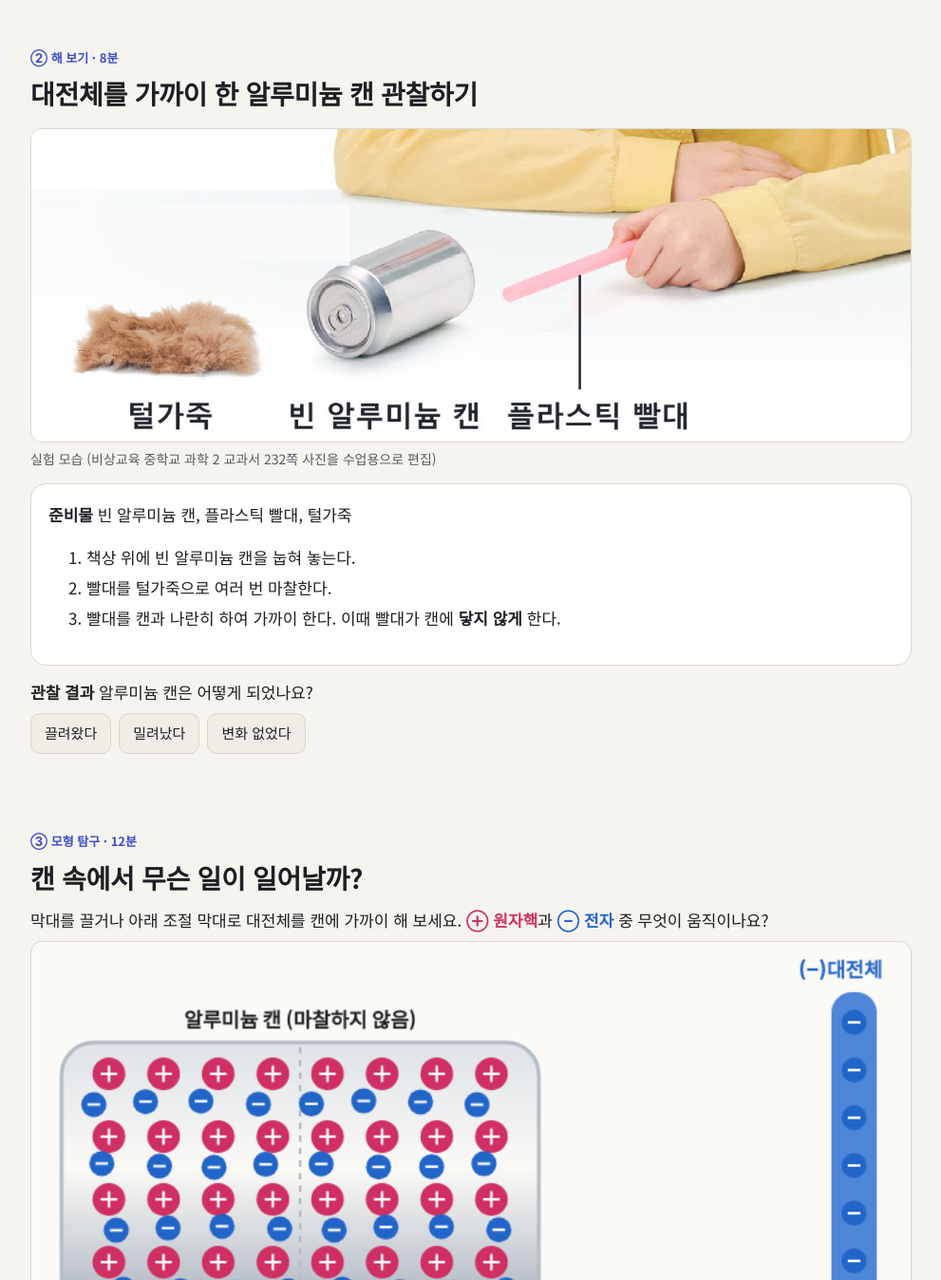
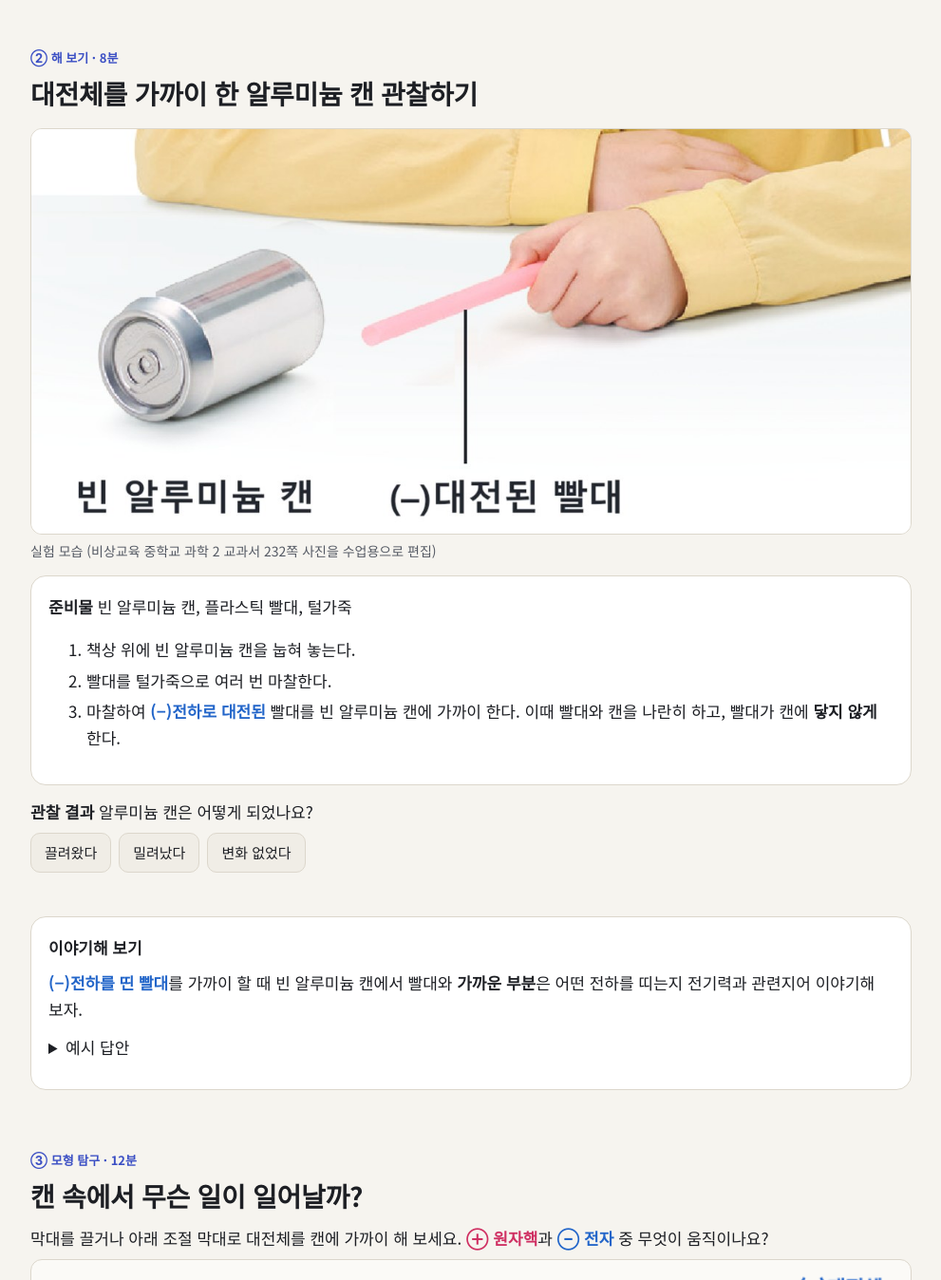
Before and after one commit to flonnehong/electrostatic-induction, a plain HTML site: page index.html in a window 1280 px wide. Shown: the part 1480-2828 px from the top of the page at 95% size, without its empty margins (144-1135 px from the left). Drawn offline with Linux system fonts and the light colour scheme.

Commit message:
해 보기: 사진 수정, 교과서 문구와 질문 보완
Co-Authored-By: Claude Opus 5.5 <noreply@anthropic.com>

```diff
--- a/index.html
+++ b/index.html
@@ -180,14 +180,17 @@ input[type=number]{width:84px;font:inherit;font-size:16px;padding:6px 8px;border
   <span class="tag">② 해 보기 · 8분</span>
   <h2>대전체를 가까이 한 알루미늄 캔 관찰하기</h2>
   <figure>
-    <img src="images/can-experiment.jpg" alt="책상 위에 눕혀 놓은 빈 알루미늄 캔에 플라스틱 빨대를 가까이 가져가는 손과, 옆에 놓인 털가죽" width="1200" height="426" loading="lazy">
+    <img src="images/can-charged-straw.jpg" alt="책상 위에 눕혀 놓은 빈 알루미늄 캔에 (−)전하로 대전된 빨대를 가까이 가져가는 손" width="552" height="undefined">
     <figcaption>실험 모습 (비상교육 중학교 과학 2 교과서 232쪽 사진을 수업용으로 편집)</figcaption>
   </figure>
   <div class="card"><b>준비물</b> 빈 알루미늄 캔, 플라스틱 빨대, 털가죽
-    <ol><li>책상 위에 빈 알루미늄 캔을 눕혀 놓는다.</li><li>빨대를 털가죽으로 여러 번 마찰한다.</li><li>빨대를 캔과 나란히 하여 가까이 한다. 이때 빨대가 캔에 <b>닿지 않게</b> 한다.</li></ol></div>
+    <ol><li>책상 위에 빈 알루미늄 캔을 눕혀 놓는다.</li><li>빨대를 털가죽으로 여러 번 마찰한다.</li><li>마찰하여 <b class="neg">(−)전하로 대전된</b> 빨대를 빈 알루미늄 캔에 가까이 한다. 이때 빨대와 캔을 나란히 하고, 빨대가 캔에 <b>닿지 않게</b> 한다.</li></ol></div>
   <p><b>관찰 결과</b> 알루미늄 캔은 어떻게 되었나요?</p>
   <div class="seg" id="observe"><button data-v="끌려왔다">끌려왔다</button><button data-v="밀려났다">밀려났다</button><button data-v="변화 없었다">변화 없었다</button></div>
   <div class="msg" id="obsMsg"></div>
+  <div class="card"><b>이야기해 보기</b>
+    <p><b class="neg">(−)전하를 띤 빨대</b>를 가까이 할 때 빈 알루미늄 캔에서 빨대와 <b>가까운 부분</b>은 어떤 전하를 띠는지 전기력과 관련지어 이야기해 보자.</p>
+    <details><summary>예시 답안</summary><p>빈 알루미늄 캔이 (−)전하를 띤 빨대에 의해 끌어당기는 방향의 전기력을 받았으므로, 빨대와 가까운 부분은 <b class="pos">(+)전하</b>를 띤다. 왜 (+)전하를 띠게 되었는지는 ③의 전자 이동 모형으로 확인해 봅시다.</p></details></div>
 </section>
 
 <section id="lab2">
```
Also changed, not shown: images/can-charged-straw.jpg (added), images/can-experiment.jpg (deleted), 1 other file.
